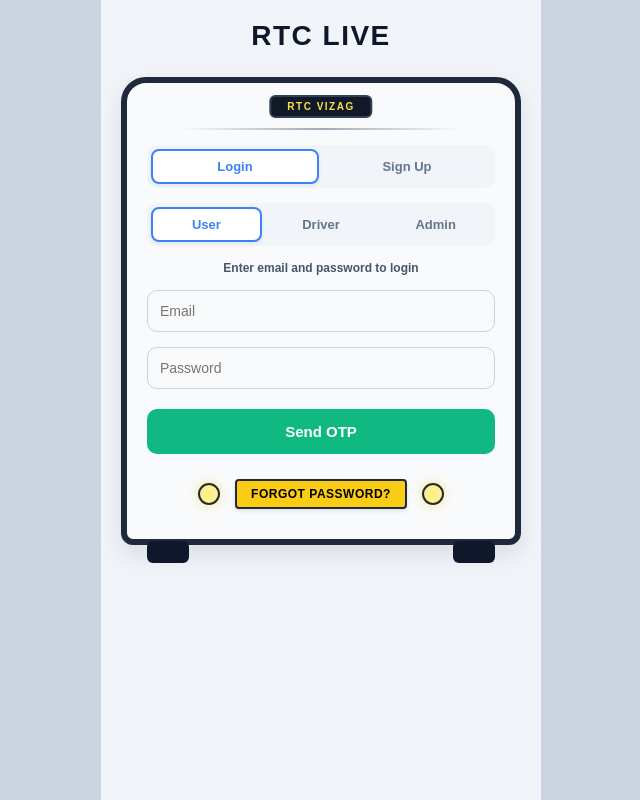
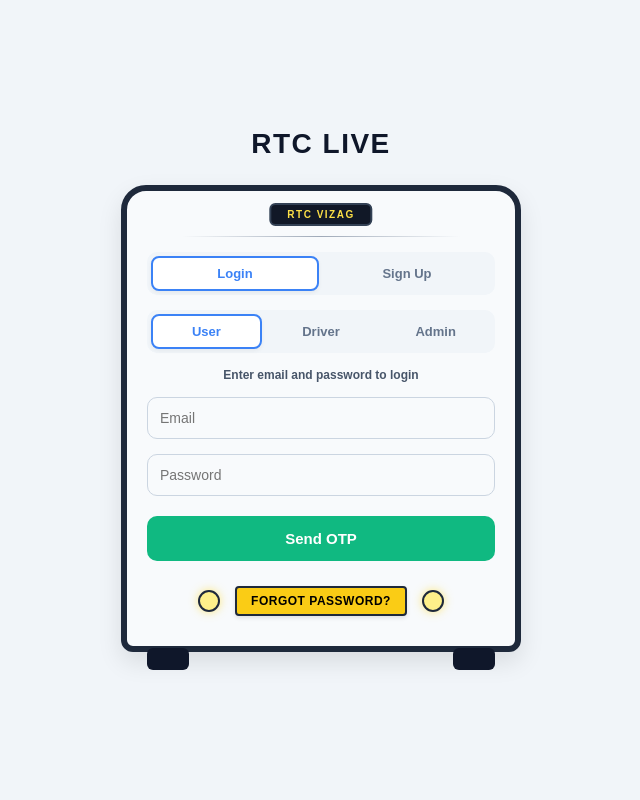
Before and after one commit to keerthan-cmd/rtc-live, a React (Vite) app in the folder frontend/: page / in a window 1280 px wide. Shown: the whole page, without its empty margins (319-959 px from the left). Built offline with nearby package versions, Linux system fonts and the light colour scheme.

Commit message:
splash screen added

```diff
--- a/frontend/src/App.jsx
+++ b/frontend/src/App.jsx
@@ -7,7 +7,35 @@ import MapComponent from "./MapComponent";
 import AuthPage from "./AuthPage";
 import OTPPage from "./OTPPage";
 
+// The hard-linked logo from your src folder
+import appLogo from "./logo.png";
+
 export default function App() {
+  const [showSplash, setShowSplash] = useState(true);
+
+  useEffect(() => {
+    const timer = setTimeout(() => {
+      setShowSplash(false);
+    }, 2000);
+    return () => clearTimeout(timer);
+  }, []);
+
+  if (showSplash) {
+    return (
+      <div style={{ height: "100vh", display: "flex", justifyContent: "center", alignItems: "center", backgroundColor: "#f1f5f9" }}>
+        <img
+          src={appLogo}
+          alt="RTC Logo Splash"
+          style={{
+            width: "200px",
+            maxWidth: "80%",
+            animation: "splashFade 1.2s cubic-bezier(0.2, 0.8, 0.2, 1) forwards"
+          }}
+        />
+      </div>
+    );
+  }
+
   return (
     <Router>
       <div style={{ fontFamily: "sans-serif", color: "#333", backgroundColor: "#f1f5f9", minHeight: "100vh" }}>
@@ -128,9 +156,18 @@ function AuthFlow() {
     }
   };
 
+  // Flexbox applied to center the forms
   if (step === "login") {
     return (
-      <div style={{ pointerEvents: isProcessing ? 'none' : 'auto', opacity: isProcessing ? 0.7 : 1 }}>
+      <div style={{
+        pointerEvents: isProcessing ? 'none' : 'auto',
+        opacity: isProcessing ? 0.7 : 1,
+        display: "flex",
+        flexDirection: "column",
+        justifyContent: "center",
+        alignItems: "center",
+        minHeight: "100vh"
+      }}>
         <AuthPage onNavigateToOTP={handleNavigateToOTP} />
         {isProcessing && <p style={{textAlign: 'center', fontWeight: 'bold'}}>Processing login...</p>}
       </div>
@@ -138,7 +175,9 @@ function AuthFlow() {
   }
 
   return (
-    <OTPPage email={authData.email} role={authData.role} onVerify={handleVerifyOTP} onGoBack={() => setStep("login")} />
+    <div style={{ display: "flex", justifyContent: "center", alignItems: "center", minHeight: "100vh" }}>
+      <OTPPage email={authData.email} role={authData.role} onVerify={handleVerifyOTP} onGoBack={() => setStep("login")} />
+    </div>
   );
 }
 
@@ -153,7 +192,7 @@ function UserView() {
     <div>
       <div style={{ padding: '15px', backgroundColor: 'white', boxShadow: '0 2px 4px rgba(0,0,0,0.1)', display: 'flex', justifyContent: 'space-between', alignItems: 'center' }}>
         <div style={{ display: 'flex', alignItems: 'center', gap: '12px' }}>
-          <img src="/logo.png" alt="RTC Logo" style={{ height: '32px' }} />
+          <img src={appLogo} alt="RTC Logo" style={{ height: '32px' }} />
           <h2 style={{ margin: 0, color: '#0f172a' }}>Live Transit Map</h2>
         </div>
         <button onClick={handleLogout} style={{ background: 'none', border: 'none', color: '#ef4444', fontWeight: 'bold', cursor: 'pointer', fontSize: '16px' }}>Log Out</button>
@@ -219,7 +258,7 @@ function DriverDashboard() {
     <div style={{ padding: '20px', maxWidth: '500px', margin: '0 auto' }}>
 
       <div style={{ display: 'flex', justifyContent: 'center', marginBottom: '20px' }}>
-        <img src="/logo.png" alt="RTC Logo" style={{ height: '60px' }} />
+        <img src={appLogo} alt="RTC Logo" style={{ height: '60px' }} />
       </div>
 
       <div style={{ backgroundColor: 'white', padding: '30px', borderRadius: '15px', boxShadow: '0 4px 6px rgba(0,0,0,0.05)', textAlign: 'center' }}>
@@ -275,7 +314,7 @@ function AdminDashboard() {
     <div style={{ padding: '20px', maxWidth: '800px', margin: '0 auto' }}>
       <div style={{ display: 'flex', justifyContent: 'space-between', alignItems: 'center', marginBottom: '30px' }}>
         <div style={{ display: 'flex', alignItems: 'center', gap: '15px' }}>
-          <img src="/logo.png" alt="RTC Logo" style={{ height: '40px' }} />
+          <img src={appLogo} alt="RTC Logo" style={{ height: '40px' }} />
           <h2 style={{ color: '#0f172a', margin: 0 }}>System Overview</h2>
         </div>
         <button onClick={handleLogout} style={{ background: 'none', border: 'none', color: '#ef4444', fontWeight: 'bold', cursor: 'pointer', fontSize: '16px' }}>Log Out</button>
--- a/frontend/src/index.css
+++ b/frontend/src/index.css
@@ -238,3 +238,21 @@ input:focus {
     font-weight: 600;
     margin-top: 15px;
 }
+@keyframes splashFade {
+  0% {
+    opacity: 0;
+    transform: scale(0.85);
+  }
+  100% {
+    opacity: 1;
+    transform: scale(1);
+  }
+}
+/* Responsive full-screen fix */
+html, body, #root {
+  width: 100%;
+  max-width: 100%;
+  margin: 0;
+  padding: 0;
+  overflow-x: hidden;
+}
```
Also changed, not shown: frontend/public/logo.png (deleted), frontend/src/logo.png (added).
